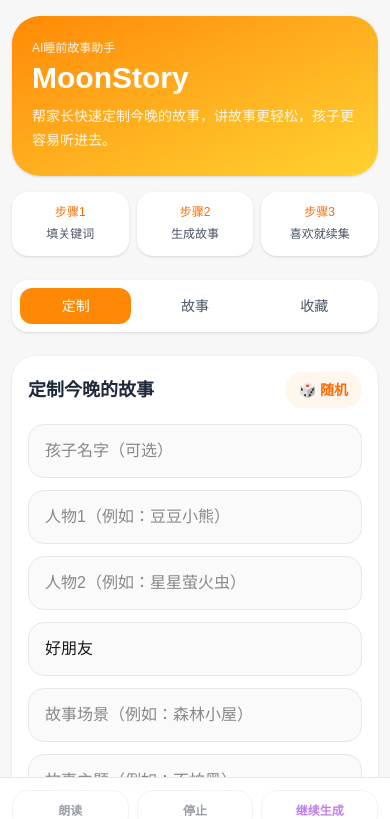
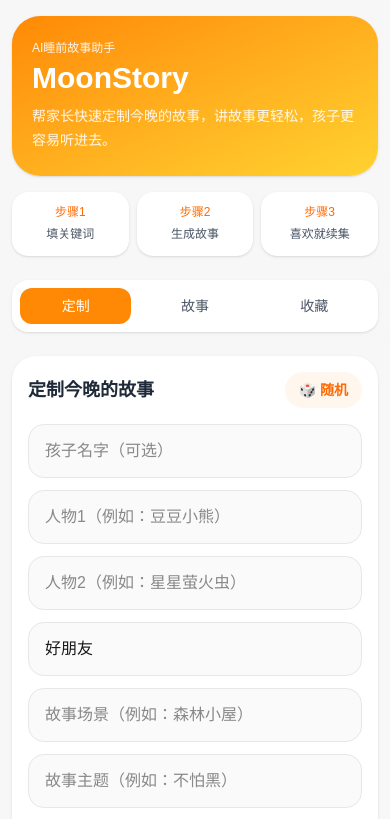
Before and after one commit to wangdabao-app/story-app, a Next.js app: page / in a window 390 px wide. Shown: the top 819 px of the page. Built offline with nearby package versions, Linux system fonts and the light colour scheme.

Commit message:
mobile style + fix json parse

```diff
--- a/app/page.tsx
+++ b/app/page.tsx
@@ -890,6 +890,7 @@ export default function Home() {
         </section>
 
         {/* Mobile: bottom action bar (single-hand friendly) */}
+        {activeMobileTab === "story" && !activeFavorite && (
           <div className="fixed inset-x-0 bottom-0 z-20 border-t border-gray-200 bg-white/95 px-3 py-3 backdrop-blur sm:hidden">
             <div className="mx-auto max-w-md">
               <div className="grid grid-cols-3 gap-2">
@@ -924,6 +925,7 @@ export default function Home() {
               </div>
             </div>
           </div>
+        )}
 
         {/* Toast */}
         {toast && (
```
Lines whose indentation alone changed are shown as unchanged.
